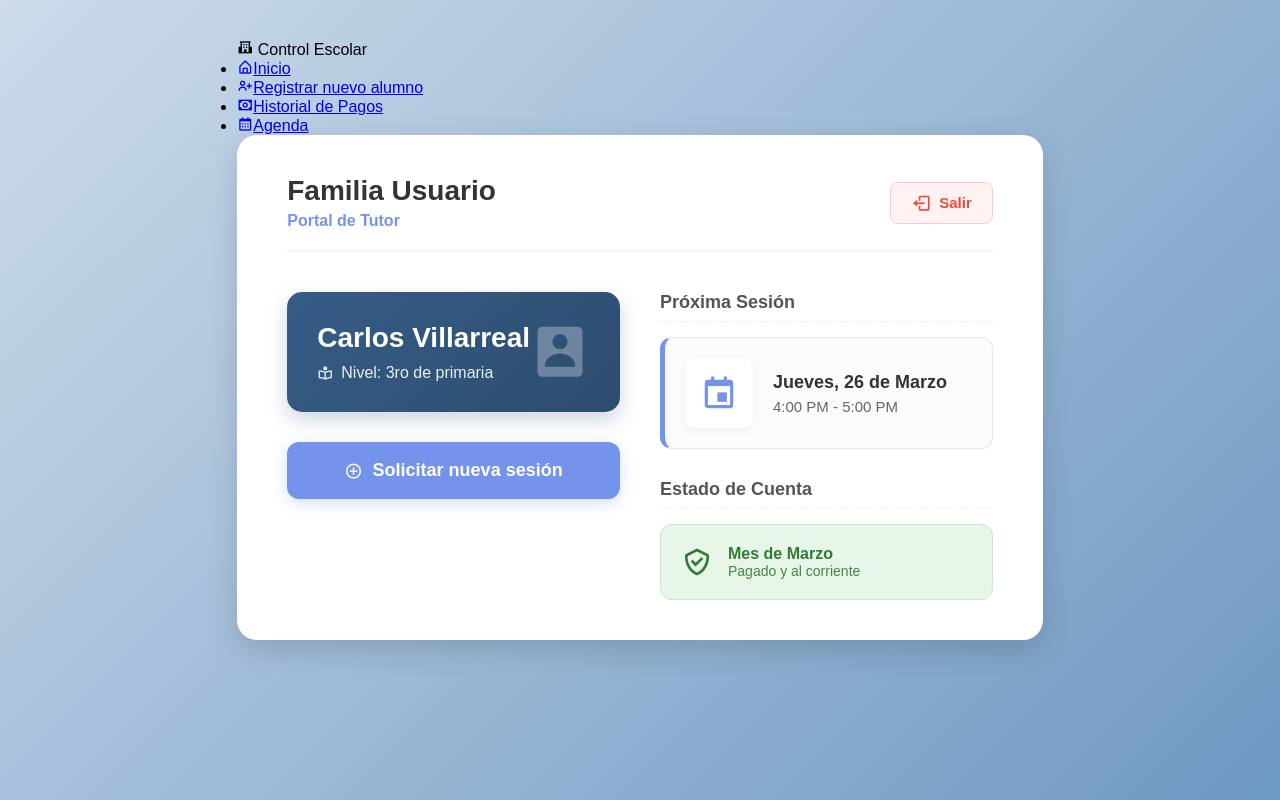
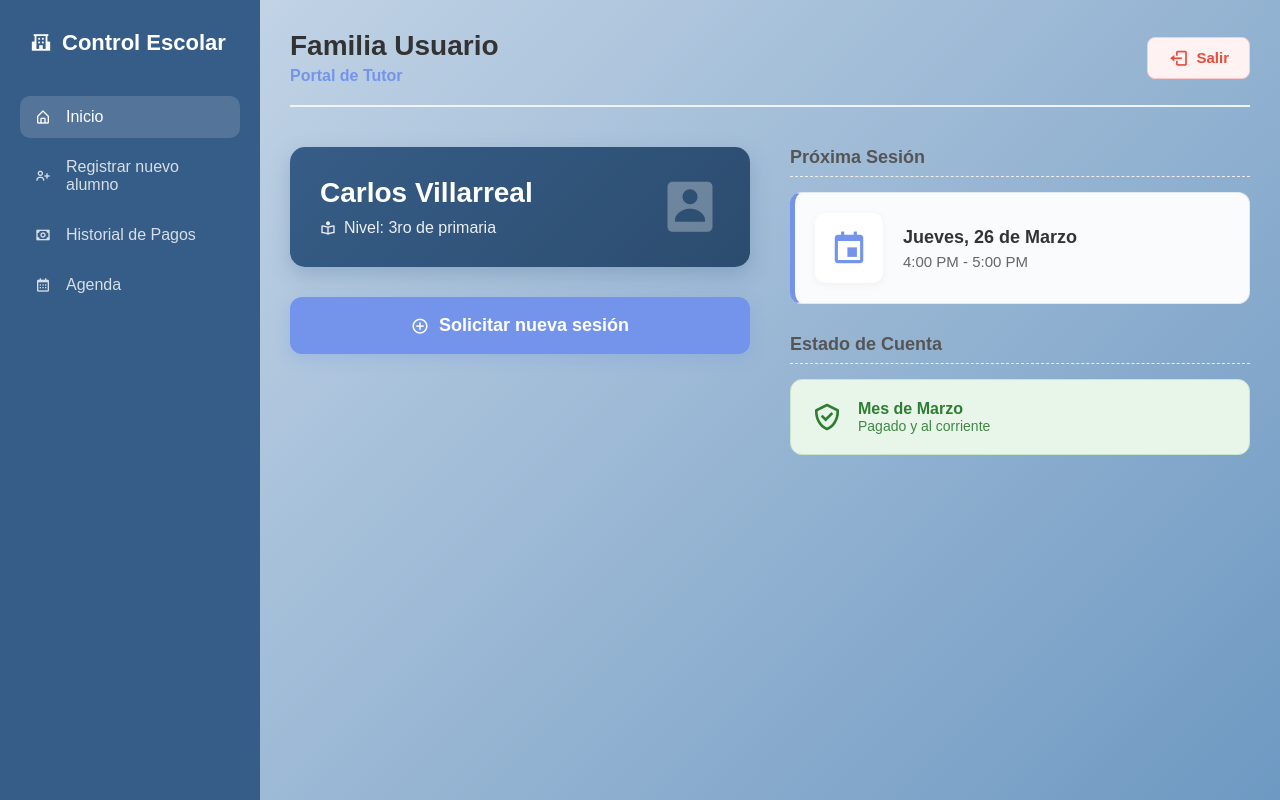
Before and after one commit to CarlosDaniel15-bit/CDAE----Project, a plain HTML site: page Frontend/Home pagina/home.html in a window 1280 px wide. Drawn offline with nearby package versions, Linux system fonts and the light colour scheme.

Commit message:
Update home.css

```diff
--- a/Frontend/Home pagina/home.css
+++ b/Frontend/Home pagina/home.css
@@ -7,25 +7,17 @@
 
 body {
     background: linear-gradient(135deg, #cddbea, #6e99c2);
-    display: flex;
-    flex-direction: column; /* Para que el footer se quede abajo */
-    align-items: center;
+    margin: 0;
+    padding: 0;
     min-height: 100vh;
-    padding: 40px 20px 0 20px;
 }
 
 .app-container {
     width: 100%;
-    max-width: 1100px; /* Ancho de computadora */
-    background-color: #ffffff;
-    border-radius: 20px;
-    box-shadow: 0 10px 30px rgba(0,0,0,0.15);
-    padding: 40px 50px;
-    flex-grow: 1; /* Hace que el contenedor ocupe el espacio disponible */
-    margin-bottom: 30px;
+    max-width: 1100px;
+    margin: 0;
 }
 
-/* Encabezado */
 .header {
     display: flex;
     justify-content: space-between;
@@ -59,17 +51,14 @@ body {
 
 .btn-logout i { font-size: 20px; }
 
-/* Grid del Dashboard */
 .dashboard-grid {
     display: grid;
-    grid-template-columns: 1fr 1fr; /* Divide en dos columnas */
+    grid-template-columns: 1fr 1fr;
     gap: 40px;
 }
 
-/* Títulos de sección */
 h3 { font-size: 18px; color: #555; margin-bottom: 15px; border-bottom: 1px dashed #eee; padding-bottom: 8px; }
 
-/* Tarjeta del Hijo (Destacada) */
 .hijo-card {
     background: linear-gradient(135deg, #365d87, #2c4c6e);
     color: white;
@@ -86,7 +75,6 @@ h3 { font-size: 18px; color: #555; margin-bottom: 15px; border-bottom: 1px dashe
 .hijo-card p { font-size: 16px; display: flex; align-items: center; gap: 8px; opacity: 0.9; }
 .icono-grande { font-size: 60px; opacity: 0.3; }
 
-/* Tarjeta de Próxima Clase */
 .clase-card {
     display: flex;
     align-items: center;
@@ -110,7 +98,6 @@ h3 { font-size: 18px; color: #555; margin-bottom: 15px; border-bottom: 1px dashe
 .datos-clase h4 { font-size: 18px; color: #333; margin-bottom: 5px; }
 .datos-clase p { font-size: 15px; color: #666; }
 
-/* Tarjeta de Pago */
 .pago-card.ok {
     background: #e8f5e9;
     color: #2e7d32;
@@ -148,7 +135,6 @@ h3 { font-size: 18px; color: #555; margin-bottom: 15px; border-bottom: 1px dashe
 
 .btn-agendar:hover { background: #5c7bce; transform: translateY(-2px); }
 
-/* Footer */
 footer {
     width: 100%;
     max-width: 1100px;
@@ -184,3 +170,56 @@ footer {
 
 .btn-instagram:hover { background: rgba(255,255,255,0.2); }
 .btn-instagram i { font-size: 24px; }
+
+.main-wrapper {
+    display: flex;
+    min-height: 100vh;
+}
+
+.sidebar {
+    width: 260px;
+    background: #365d87;
+    padding: 20px;
+    color: white;
+    position: sticky;
+    top: 0;
+    height: 100vh;
+}
+
+.sidebar .logo-details {
+    display: flex;
+    align-items: center;
+    gap: 10px;
+    font-size: 22px;
+    font-weight: 700;
+    margin-bottom: 30px;
+    padding: 10px;
+}
+
+.nav-links {
+    list-style: none;
+}
+
+.nav-links li a {
+    display: flex;
+    align-items: center;
+    gap: 15px;
+    padding: 12px 15px;
+    color: rgba(255, 255, 255, 0.8);
+    text-decoration: none;
+    border-radius: 10px;
+    margin-bottom: 8px;
+    transition: 0.3s;
+}
+
+.nav-links li a:hover, .nav-links li a.active {
+    background: rgba(255, 255, 255, 0.15);
+    color: white;
+}
+
+.main-content {
+    flex: 1;
+    padding: 30px;
+    display: flex;
+    justify-content: center;
+}
```
